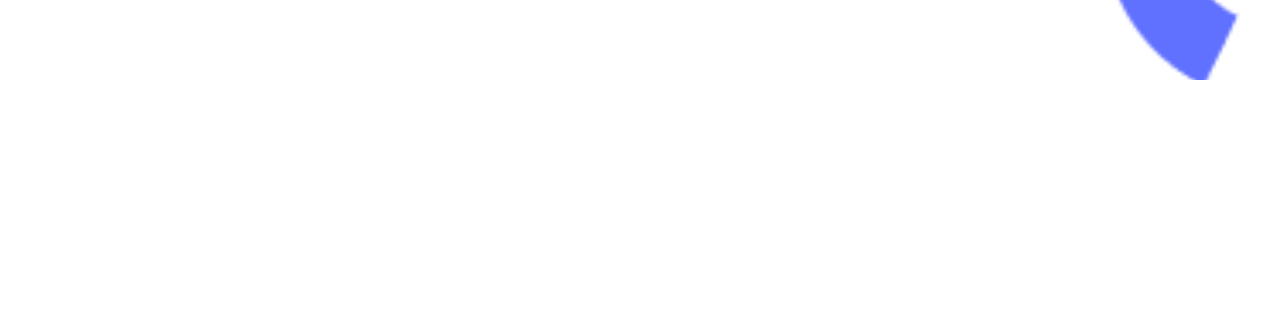
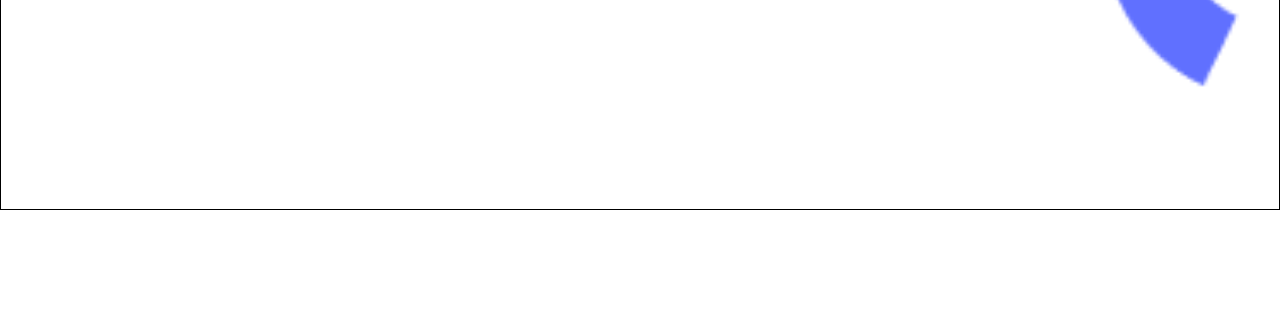
Before and after one commit to over-geek/Portfolio-Project, a website: page index.html in a window 1280 px wide. Shown: the part 485-800 px from the top of the page. Drawn offline with Linux system fonts and the light colour scheme.

```diff
--- a/style.css
+++ b/style.css
@@ -39,12 +39,13 @@
 
 /* main section */
 .main-content {
-  height: 500px;
+  height: 630px;
   display: flex;
   align-items: center;
   background-image: url("asset/header-bg.png");
   background-size: cover;
   background-repeat: no-repeat;
+  border: 1px solid black;
 }
 
 .main-content h1 {
```
